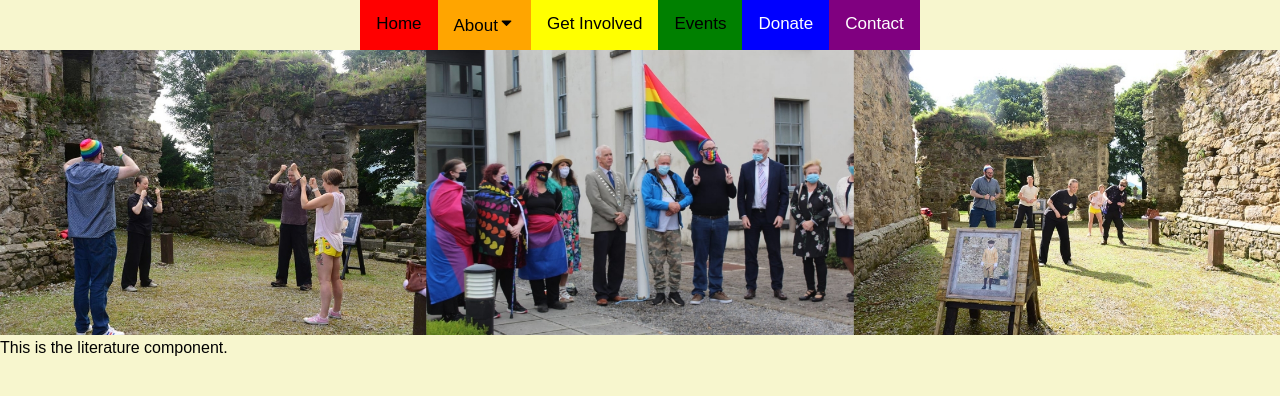
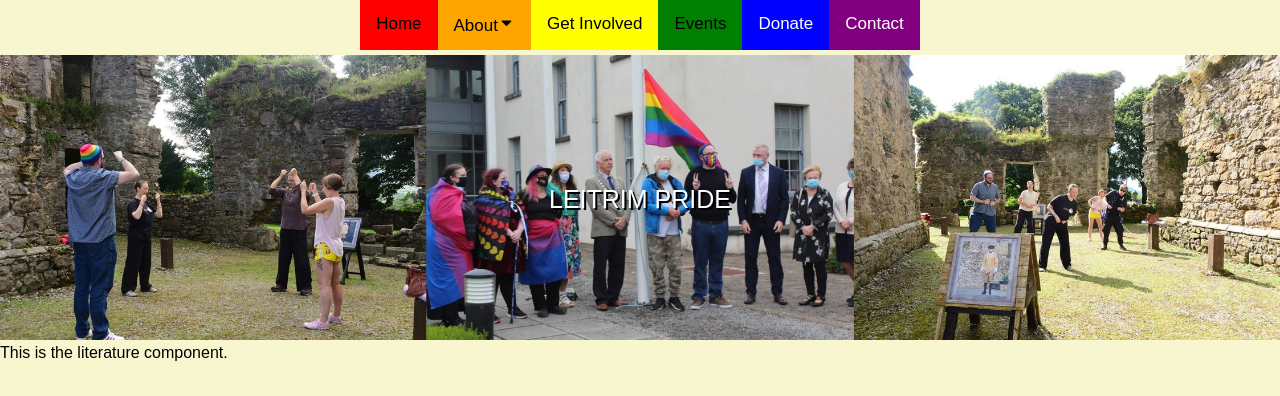
Before and after one commit to Jacobs1986/leitrim-pride, a React (Create React App) app: page / in a window 1280 px wide. Shown: the top 396 px of the page. Built offline with nearby package versions, Linux system fonts and the light colour scheme; the HTML template or start-up script is replaced by a standard one.

Commit message:
Added a text-shadow to the overlay

```diff
--- a/src/components/homePage/banner.js
+++ b/src/components/homePage/banner.js
@@ -5,12 +5,15 @@ import "./homePage-styles.css";
 
 export default function HomePageBanner() {
     return (
-        <div>
+        <div className="homePageBannerDiv">
+            {/* Image */}
             <img
                 src="./Images/homePageBannerOrg.jpg"
                 alt="Home page banner"
                 width="100%"
             />
+            {/* Overlay */}
+            <div className="homePageBannerOverlay">LEITRIM PRIDE</div>
         </div>
     );
 };
--- a/src/components/homePage/homePage-styles.css
+++ b/src/components/homePage/homePage-styles.css
@@ -0,0 +1,17 @@
+/* Styling for the banner div */
+.homePageBannerDiv {
+    position: relative;
+    text-align: center;
+    color: white;
+    margin-top: 5px;
+}
+
+/* Banner Overlay */
+.homePageBannerOverlay {
+    position: absolute;
+    top: 50%;
+    left: 50%;
+    transform: translate(-50%, -50%);
+    font-size: 25px;
+    text-shadow: 2px 2px black;
+}
```
